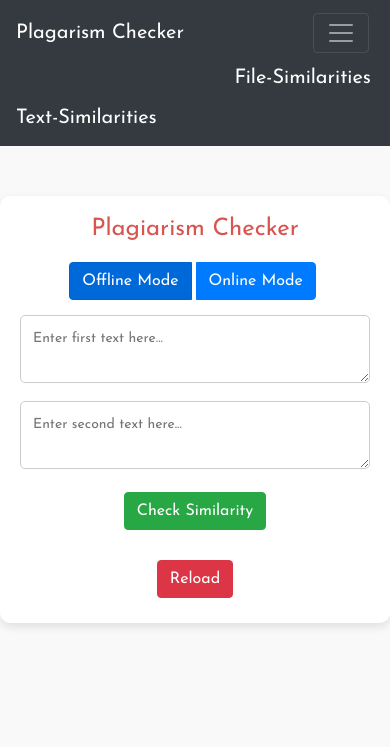
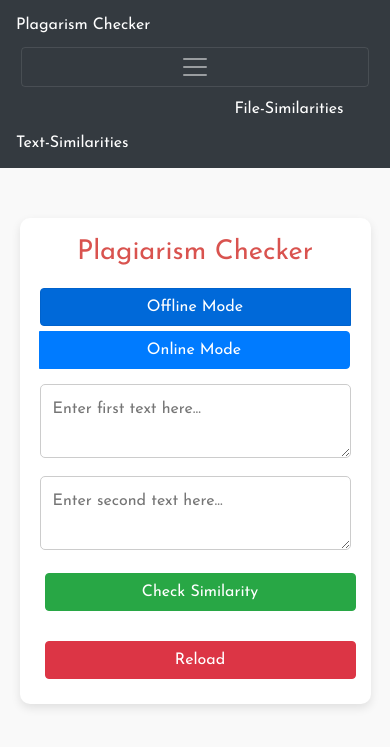
Before and after one commit to Teja-Srinivas509/plagiarism-detection-AI, a Flask app: page /main in a window 390 px wide. Shown: the top 747 px of the page. Run offline with Flask 3, Linux system fonts and the light colour scheme; parts of the project's set-up code (start-up, migrations or seed data) failed here and were passed over; some libraries are stand-ins or nearby versions.

Commit message:
Update main.html

```diff
--- a/templates/main.html
+++ b/templates/main.html
@@ -12,8 +12,11 @@
     body {
         background-color: #f9f9f9;
         font-family: 'Josefin Sans', sans-serif;
+        margin: 0;
+        padding: 0;
     }
     .container {
+        width: 90%;
         max-width: 600px;
         margin: 50px auto;
         padding: 20px;
@@ -25,52 +28,36 @@
     h1 {
         color: #d9534f;
         margin-bottom: 15px;
-            font-size: 24px;
+        font-size: 6vw;
     }
     textarea, input {
         width: 100%;
         padding: 12px;
         border: 1px solid #ccc;
         border-radius: 5px;
-            font-size: 14px;
+        font-size: 1rem;
         margin-bottom: 10px;
+        box-sizing: border-box;
     }
     .btn-group {
+        flex-wrap: wrap;
+        display: flex;
+        justify-content: center;
         margin-bottom: 15px;
     }
     button {
         padding: 10px 15px;
-            font-size: 14px;
+        font-size: 1rem;
         border-radius: 5px;
         border: none;
         cursor: pointer;
         transition: 0.3s;
         margin: 5px;
-        }
-        .btn-primary {
-            background: #007bff;
-            color: white;
-        }
-        .btn-primary:hover {
-            background: #0056b3;
-        }
-        .btn-success {
-            background: #28a745;
-            color: white;
-        }
-        .btn-success:hover {
-            background: #218838;
-        }
-        .btn-danger {
-            background: #dc3545;
-            color: white;
-        }
-        .btn-danger:hover {
-            background: #c82333;
+        white-space: nowrap;
     }
     .result {
         margin-top: 20px;
-            font-size: 16px;
+        font-size: 1rem;
         font-weight: bold;
         color: #333;
         text-align: left;
@@ -80,12 +67,29 @@
         color: #007bff;
         text-decoration: none;
         margin-bottom: 8px;
-            font-size: 14px;
+        font-size: 0.9rem;
     }
     .result a:hover {
         text-decoration: underline;
     }
+
+    /* Media Queries for smaller screens */
+    @media (max-width: 576px) {
+        h1 {
+            font-size: 7vw;
+        }
+        button {
+            width: 100%;
+        }
+        .btn-group {
+            flex-direction: column;
+        }
+        .navbar-brand {
+            font-size: 1rem;
+        }
+    }
 </style>
+
 </head>
 <body>
     <header>
```
Lines whose indentation alone changed are shown as unchanged.
